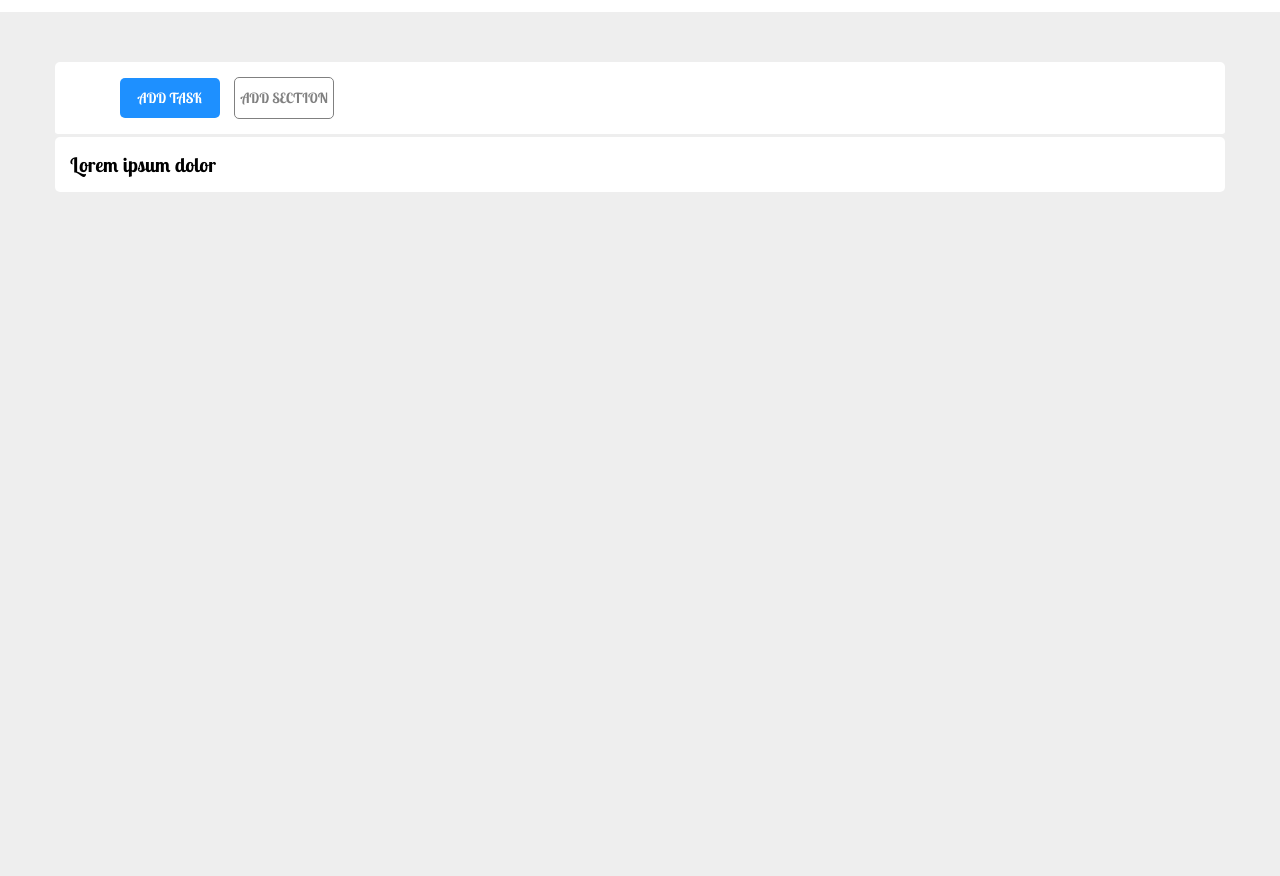
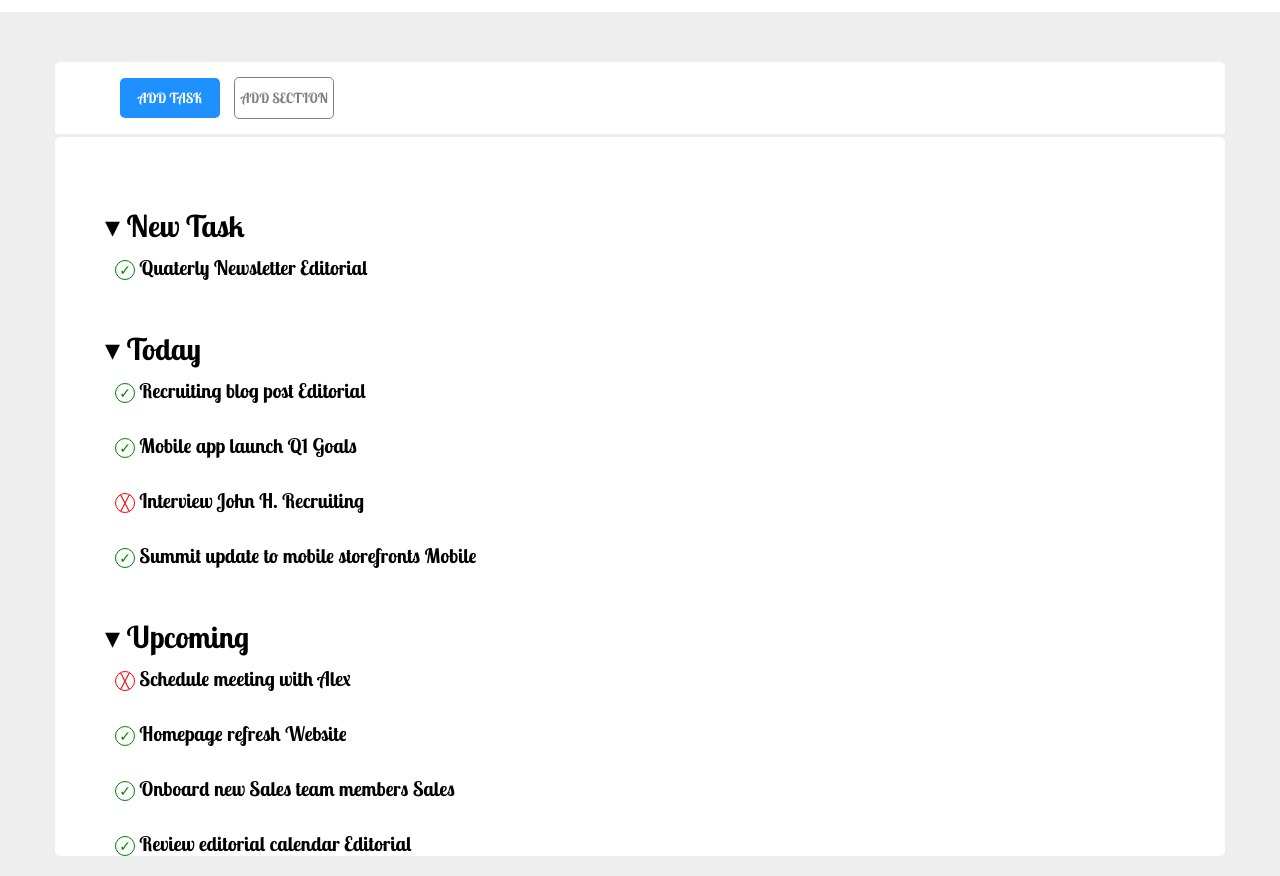
Before and after one commit to Robert-Stefan/html-css-toboolist, a plain HTML site: page index.html in a window 1280 px wide. Shown: the part 73-949 px from the top of the page. Before the commit the page ends 800 px from the top, so only its background shows below. Drawn offline with Linux system fonts and the light colour scheme.

Commit message:
Intro mylist

```diff
--- a/index.html
+++ b/index.html
@@ -21,12 +21,58 @@
 
     <!-- MAIN CONTENT -->
     <main>
+        <!-- SECTION-->
         <div class="section">
             <section class="add">Add Task</section>
             <section class="adds">Add Section</section>
         </div>
         <div class="container">
-            <p>Lorem ipsum dolor</p>
+            <!-- MY LIST -->
+            <h2>&#9662 New Task</h2>
+            <ul>
+                <li>
+                    <span class="icon">&check;</span>
+                    Quaterly Newsletter <span class="butt1">Editorial</span>
+                </li>
+            </ul>
+            <h2>&#9662 Today</h2>
+            <ul>
+                <li>
+                    <span class="icon">&check;</span>
+                    Recruiting blog post <span class="butt1">Editorial</span>
+                </li>
+                <li>
+                    <span class="icon">&check;</span>
+                    Mobile app launch <span class="butt2">Q1 Goals</span>
+                </li>
+                <li>
+                    <span class="icon iconrem">&#9587;</span>
+                    Interview John H. <span class="butt3">Recruiting</span>
+                </li>
+                <li>
+                    <span class="icon">&check;</span>
+                    Summit update to mobile storefronts <span class="butt4">Mobile</span>
+                </li>
+            </ul>
+            <h2>&#9662 Upcoming</h2>
+            <ul>
+                <li>
+                    <span class="icon iconrem">&#9587;</span>
+                    Schedule meeting with Alex
+                </li>
+                <li>
+                    <span class="icon">&check;</span>
+                    Homepage refresh <span class="butt5">Website</span>
+                </li>
+                <li>
+                    <span class="icon">&check;</span>
+                    Onboard new Sales team members <span class="butt6">Sales</span>
+                </li>
+                <li>
+                    <span class="icon">&check;</span>
+                    Review editorial calendar <span class="butt1">Editorial</span>
+                </li>
+            </ul>
         </div>
 
     </main>
--- a/main.css
+++ b/main.css
@@ -31,7 +31,8 @@ body {
 .container {
     width: 1170px;
     margin: 0 auto;
-    padding: 15px;
+    padding-top: 20px;
+    padding-left: 50px;
     background-color: #fff;
     border-radius: 5px;
 
@@ -65,3 +66,29 @@ body {
     text-transform: uppercase;
     font-size: 14px;
 }
+/* MY LIST */
+li {
+    list-style-type: none;
+    padding-left: 10px;
+    padding-top: 10px;
+    margin-bottom: 20px;
+}
+h2 {
+    margin-top: 50px;
+}
+.icon {
+    display: inline-block;
+    width: 20px;
+    height: 20px;
+    vertical-align: middle;
+    text-align: center;
+    font-size: 14px;
+    color: green;
+    border: 1px solid green;
+    border-radius: 50%;
+}
+
+.iconrem{
+    color: red;
+    border: 1px solid red;
+}
```
